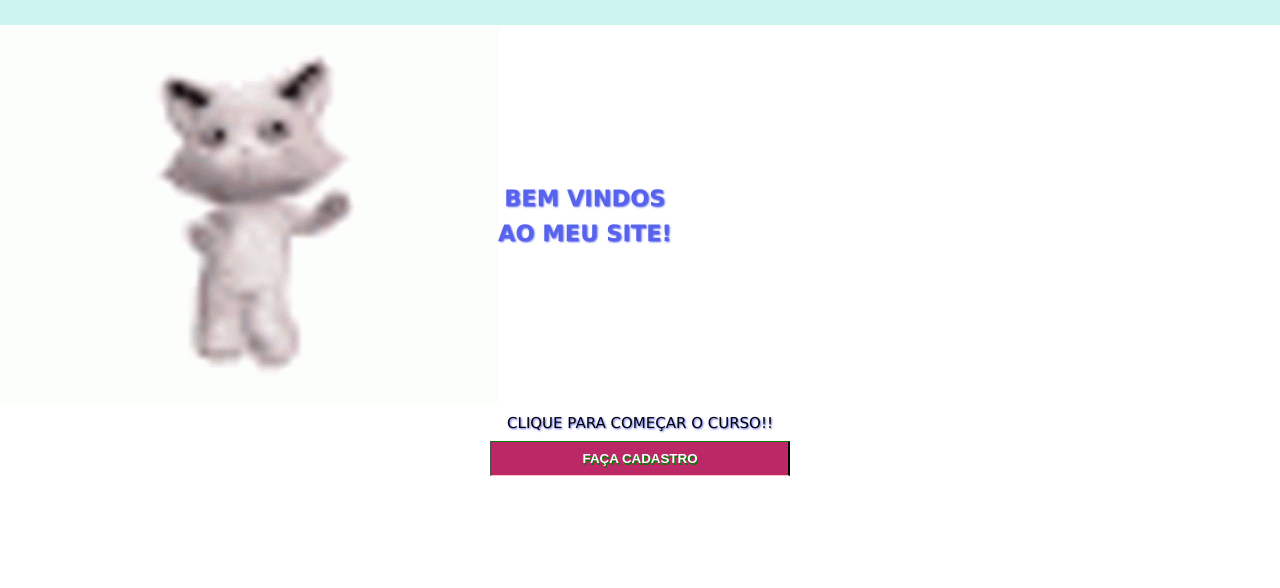
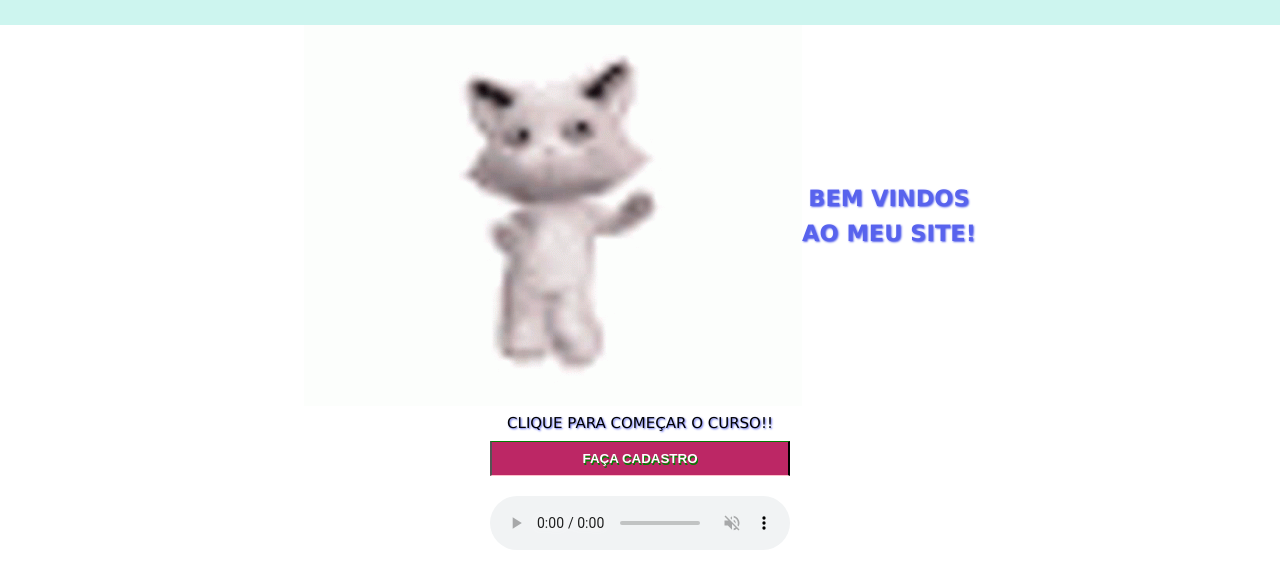
Before and after one commit to rai512/media16, a plain HTML site: page index.html in a window 1280 px wide. Shown: the part 66-654 px from the top of the page. Drawn offline with nearby package versions, Linux system fonts and the light colour scheme.

Commit message:
v1.1
ruim ainda

```diff
--- a/index.html
+++ b/index.html
@@ -22,13 +22,14 @@
             <h2>BEM VINDOS <br>AO MEU SITE!</h2>
         </div>
         <p>CLIQUE PARA COMEÇAR O CURSO!!</p>
-        <audio  autoplay>
-            <source src="extras/y2meta.com - [1 hour] PARADO NO BAILÃO - Speed up (64 kbps).mp3" type="audio/mp3">
-            <p>Seu browser não suporta o áudio :(, me manda dm ai parceiro</p>
-        </audio>
+
         <form action="cadastro.php" method="get">
             <button id="start-button">FAÇA CADASTRO</button>
         </form>
+        <audio  controls loop autoplay muted>
+            <source src="extras/y2meta.com - na raba toma tapão - speed up (64 kbps).mp3" type="audio/mp3">
+            <p>Seu browser não suporta o áudio :(, me manda dm ai parceiro</p>
+        </audio>
     </main>
 </body>
 </html>
--- a/styles/style.css
+++ b/styles/style.css
@@ -17,6 +17,7 @@ body {
     font-weight: normal;
     font-style: normal;
     font-size: 15px;
+
 }
 
 header {
@@ -30,23 +31,29 @@ header {
     box-sizing: border-box;
     color: white;
     text-shadow: 1px 1px 3px black;
-
+    min-width: 598px;
 
 }
 
 main {
-    display: grid;
+    display: flex;
+    flex-direction: column;
     text-align: center;
     line-height: 35px;
     box-sizing: border-box;
+    align-items: center;
+}
+
+audio {
+    padding-top: 20px;
 }
 
 div {
     display: flex;
     justify-content: flex-start;
-    align-items: center;
-    align-content: center;
-    min-width: 683px;
+    align-items:center;
+
+
 }
 
 div > h2 {
```
Also changed, not shown: 1 other file.
